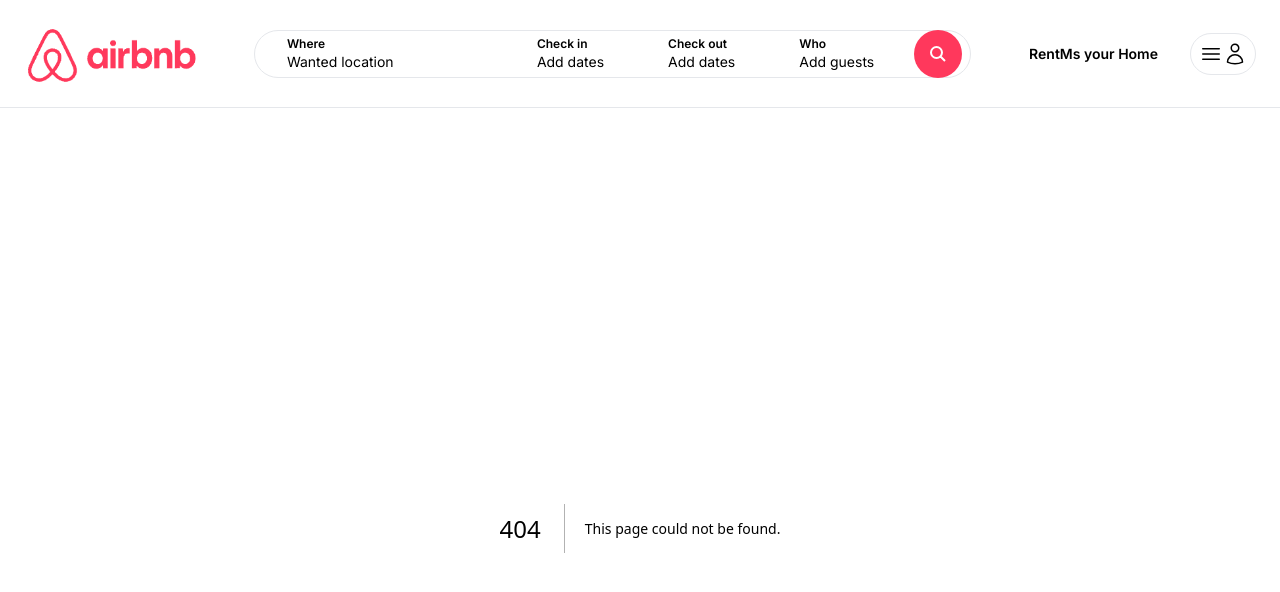
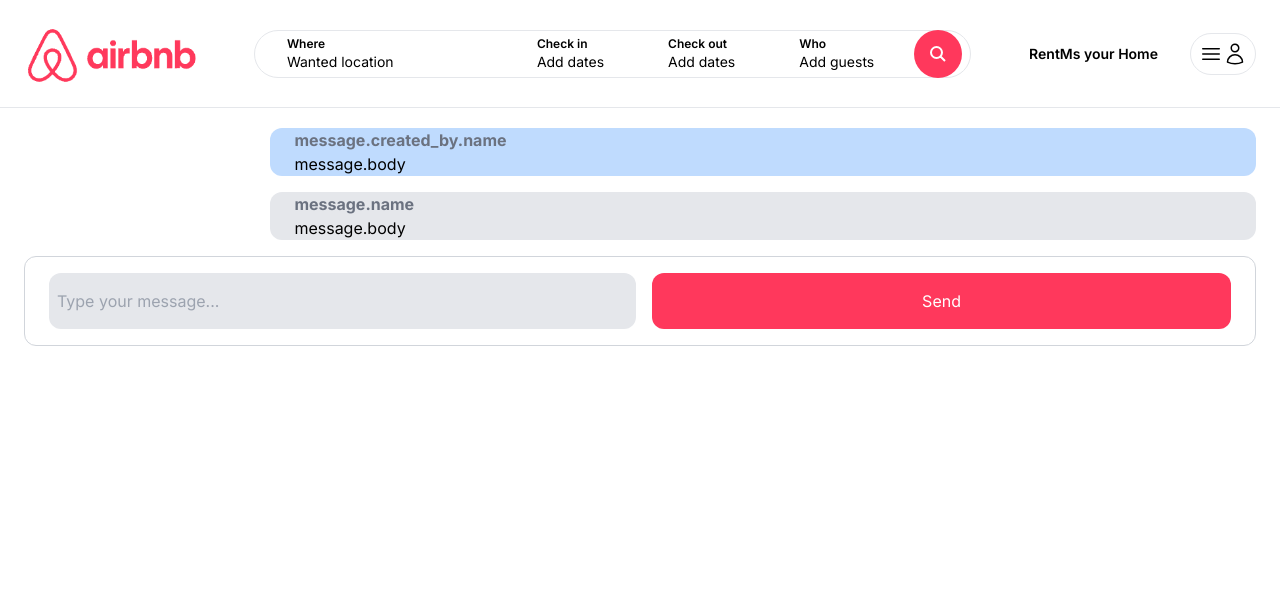
Before and after one commit to hemdai/rentms, a Next.js app in the folder frontend/: page /inbox/1 in a window 1280 px wide. Before the commit this address had no page. Shown: the top 592 px of the page. Built offline with nearby package versions, Linux system fonts and the light colour scheme.

Commit message:
create inboxpage

```diff
--- /dev/null
+++ b/frontend/app/components/forms/CustomButton.tsx
@@ -0,0 +1,22 @@
+interface CustomButtonProps {
+    label: string;
+    className?: string;
+    onClick: () => void;
+}
+
+const CustomButton: React.FC<CustomButtonProps> = ({
+    label,
+    className,
+    onClick
+}) => {
+    return (
+        <div
+            onClick={onClick}
+            className={`w-full py-4 bg-airbnb hover:bg-airbnb-dark text-white text-center rounded-xl transition cursor-pointer ${className}`}
+        >
+            {label}
+        </div>
+    )
+}
+
+export default CustomButton;
--- /dev/null
+++ b/frontend/app/components/inbox/Conversation.tsx
@@ -0,0 +1,14 @@
+const Conversation = () => {
+  return (
+        <div className="px-6 py-4 cursor-pointer border border-gray-300 rounded-xl">
+            <p className="mb-6 text-xl">otherUser.name</p>
+
+            <p
+                className="text-airbnb-dark"
+            >
+                Go to conversation
+            </p>
+        </div>
+    )
+}
+export default Conversation;
--- /dev/null
+++ b/frontend/app/components/inbox/ConversationDetail.tsx
@@ -0,0 +1,43 @@
+'use client';
+import CustomButton from "../forms/CustomButton";
+const ConversationDetail = () => {
+    return (
+        <>
+            <div
+                className="max-h-[400px] overflow-auto flex flex-col space-y-4"
+            >
+                <div
+                    className="w-[80%]py-4 px-6 rounded-xl  ml-[20%] bg-blue-200 :bg-gray-200"
+                >
+                    <p className="font-bold text-gray-500">message.created_by.name</p>
+                    <p>message.body</p>
+                </div>
+
+
+
+                <div
+
+                    className="w-[80%]py-4 px-6 rounded-xl ml-[20%] bg-blue-200 : bg-gray-200"
+                >
+                    <p className="font-bold text-gray-500">message.name</p>
+                    <p>message.body</p>
+                </div>
+            </div>
+
+            <div className="mt-4 py-4 px-6 flex border border-gray-300 space-x-4 rounded-xl">
+                <input
+                    type="text"
+                    placeholder="Type your message..."
+                    className="w-full p-2 bg-gray-200 rounded-xl"
+                />
+
+                <CustomButton
+                    label="Send"
+                    onClick={()=>console.log("Clicked")}
+                />
+
+            </div>
+        </>
+    )
+}
+export default ConversationDetail;
--- /dev/null
+++ b/frontend/app/inbox/[id]/page.tsx
@@ -0,0 +1,11 @@
+
+import ConversationDetail from "@/app/components/inbox/ConversationDetail";
+const ConversationPage = () => {
+    return (
+        <main className="max-w-[1500px] mx-auto px-6">
+            <ConversationDetail />
+
+        </main>
+    )
+}
+export default ConversationPage;
--- /dev/null
+++ b/frontend/app/inbox/page.tsx
@@ -0,0 +1,23 @@
+import Conversation from "../components/inbox/Conversation";
+
+const MyInboxPage = () => {
+
+    return (
+        <main className="max-w-[1500px] mx-auto px-6 pb-6">
+            <h1 className="my-6 text-2xl">InBox</h1>
+
+            <div className="grid grid-cols-1 md:grid-cols-3 gap-6">
+                <Conversation />
+                <Conversation />
+
+                <Conversation />
+
+                <Conversation />
+
+
+            </div>
+        </main>
+    )
+}
+
+export default MyInboxPage;
```
